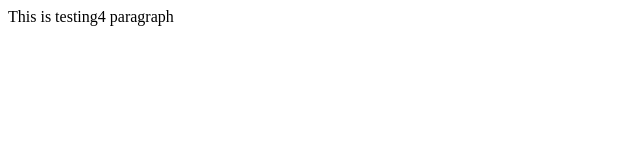
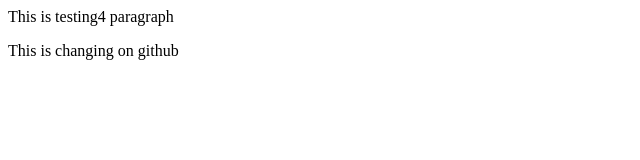
Before and after one commit to RajaPdl453/testing4, a plain HTML site: page index.html in a window 1280 px wide. Shown: the whole page, without its empty margins (0-640 px from the left). Drawn offline with Linux system fonts and the light colour scheme.

Commit message:
Update index.html

```diff
--- a/index.html
+++ b/index.html
@@ -1 +1,2 @@
 <p>This is testing4 paragraph</p>
+<p>This is changing on github</p>
```
